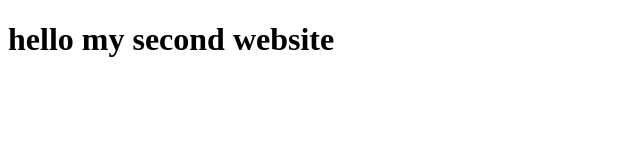
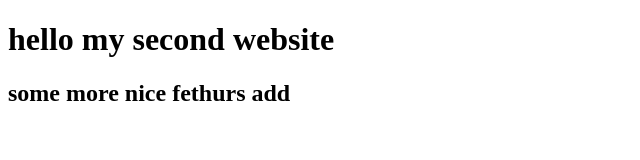
Before and after one commit to numan-ahmed/my-second-website, a plain HTML site: page index.html in a window 1280 px wide. Shown: the whole page, without its empty margins (0-640 px from the left). Drawn offline with Linux system fonts and the light colour scheme.

Commit message:
some updated

```diff
--- a/index.html
+++ b/index.html
@@ -9,6 +9,7 @@
 
 
     <h1>hello my second website</h1>
+    <h2> some more nice fethurs add</h2>
 
 </body>
 </html>
```
